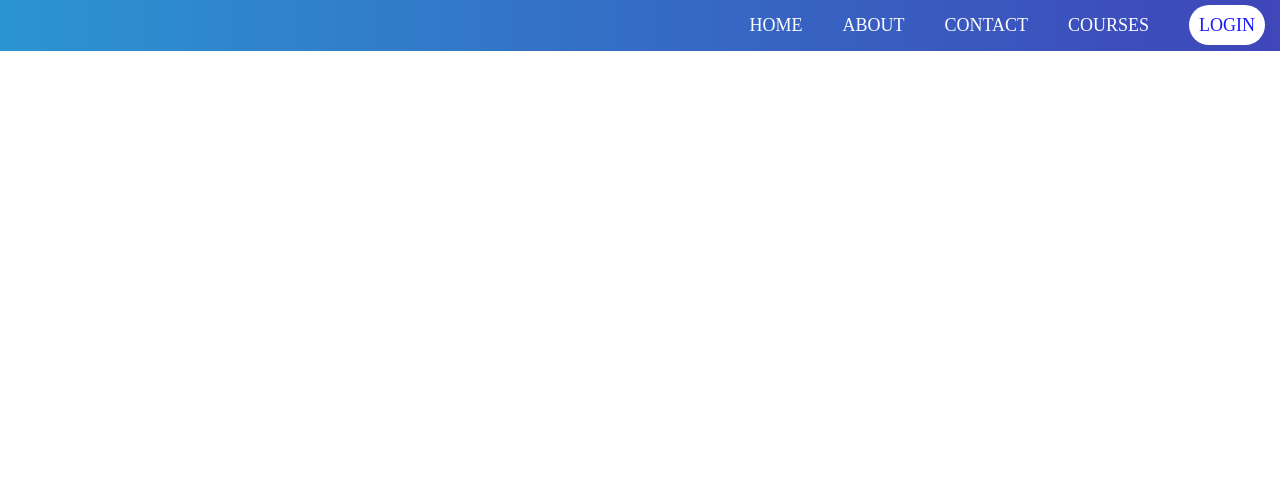
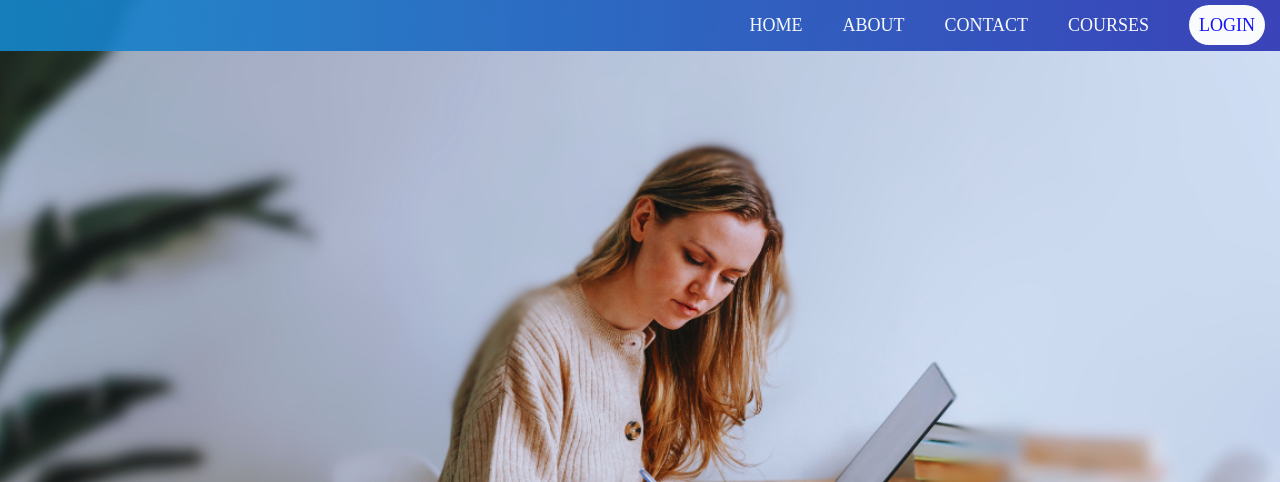
Before and after one commit to ShubhamNagda/CollageProect, a plain HTML site: page index.html in a window 1280 px wide. Shown: the top 482 px of the page. Drawn offline with Linux system fonts and the light colour scheme; the site is published under a folder, as on GitHub Pages, so addresses that start at the root find nothing.

Commit message:
Update style.css

```diff
--- a/style.css
+++ b/style.css
@@ -19,7 +19,7 @@ nav {
 
 .nav2 {
     position: relative;
-    background-image: url(/banner.png);
+    background-image: url(banner.png);
     background-repeat: no-repeat;
     background-size: cover;
     background-position: center;
```
